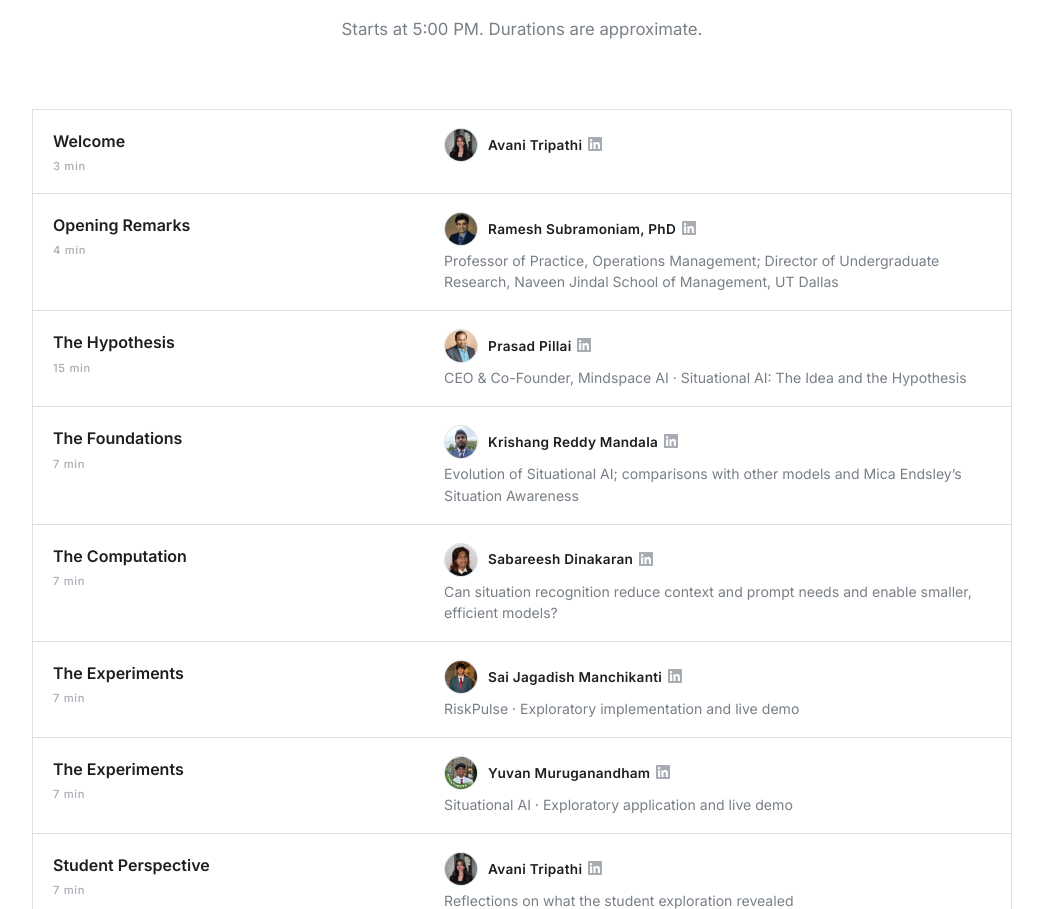
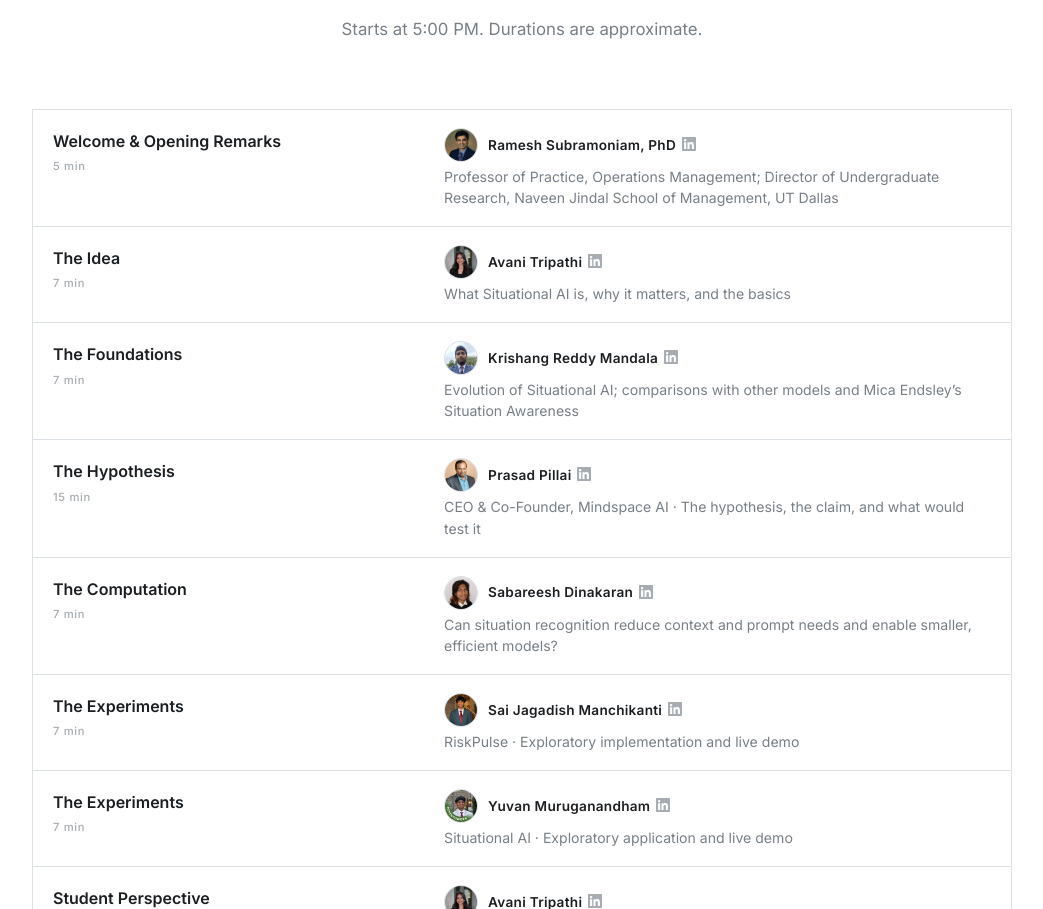
Before and after one commit to Situational-AI/situational-ai.github.io, an Eleventy site: page src/events/october-22-2026.html in a window 1280 px wide. Shown: the part 3022-3931 px from the top of the page, without its empty margins (118-1161 px from the left). Built offline with nearby package versions, Linux system fonts and the light colour scheme; Eleventy itself is replaced by a stand-in of ours; files that its build step writes are made by us from their sources.

Commit message:
program: Prof. Subramoniam opens; Avani gives The Idea, then The Foundations
Avani now introduces what Situational AI is and why, rather than a short
welcome, so the welcome folds into Prof. Subramoniam's opening remarks as
the institutional host. Krishang's Foundations moves ahead of the
hypothesis: the idea, then where it sits against prior work, then the
claim. Prasad's note no longer also claims 'the idea'.

Co-Authored-By: Claude Opus 5 (1M context) <noreply@anthropic.com>

```diff
--- a/src/_data/people.json
+++ b/src/_data/people.json
@@ -108,7 +108,7 @@
       "Research interests"
     ],
     "eventRoles": {
-      "october-22-2026": "Welcome · Student Perspective"
+      "october-22-2026": "The Idea · Student Perspective"
     }
   },
   {
@@ -134,7 +134,7 @@
     ],
     "eventRoles": {
       "2026-05-04-jurs-meetup-recognition": "Presented the Certificate of Excellence",
-      "october-22-2026": "Opening remarks · Recognition & thanks"
+      "october-22-2026": "Welcome & opening remarks · Recognition & thanks"
     }
   },
   {
--- a/src/events/october-22-2026.html
+++ b/src/events/october-22-2026.html
@@ -184,10 +184,10 @@ layout: "layouts/base.njk"
       <div class="research-shell">
         <table class="concept-table program-table">
           <tbody>
-            <tr><th>Welcome<span class="program-duration">3 min</span></th><td><a class="person" href="/people/avani-tripathi.html"><span class="avatar avatar--sm" data-initials="AT"><img src="../assets/images/people/avani.jpg" alt="" loading="lazy" onerror="this.remove()"></span><strong class="person-name">Avani Tripathi</strong></a><a class="li-link" href="https://www.linkedin.com/in/avanitripathi/" target="_blank" rel="noopener" aria-label="Avani Tripathi on LinkedIn"><svg class="li-icon" viewBox="0 0 24 24" aria-hidden="true"><path fill="currentColor" d="M20.45 20.45h-3.55v-5.57c0-1.33-.03-3.04-1.85-3.04-1.85 0-2.14 1.45-2.14 2.94v5.67H9.36V9h3.41v1.56h.05c.47-.9 1.63-1.85 3.36-1.85 3.6 0 4.27 2.37 4.27 5.45v6.29zM5.34 7.43a2.06 2.06 0 1 1 0-4.12 2.06 2.06 0 0 1 0 4.12zM7.12 20.45H3.56V9h3.56v11.45zM22.22 0H1.77C.79 0 0 .77 0 1.72v20.56C0 23.23.79 24 1.77 24h20.45c.98 0 1.78-.77 1.78-1.72V1.72C24 .77 23.2 0 22.22 0z"/></svg></a></td></tr>
-            <tr><th>Opening Remarks<span class="program-duration">4 min</span></th><td><a class="person" href="/people/ramesh-subramoniam.html"><span class="avatar avatar--sm" data-initials="RS"><img src="../assets/images/people/ramesh.jpg" alt="" loading="lazy" onerror="this.remove()"></span><strong class="person-name">Ramesh Subramoniam, PhD</strong></a><a class="li-link" href="https://www.linkedin.com/in/ramesh-subramoniam-a905bb8/" target="_blank" rel="noopener" aria-label="Ramesh Subramoniam, PhD on LinkedIn"><svg class="li-icon" viewBox="0 0 24 24" aria-hidden="true"><path fill="currentColor" d="M20.45 20.45h-3.55v-5.57c0-1.33-.03-3.04-1.85-3.04-1.85 0-2.14 1.45-2.14 2.94v5.67H9.36V9h3.41v1.56h.05c.47-.9 1.63-1.85 3.36-1.85 3.6 0 4.27 2.37 4.27 5.45v6.29zM5.34 7.43a2.06 2.06 0 1 1 0-4.12 2.06 2.06 0 0 1 0 4.12zM7.12 20.45H3.56V9h3.56v11.45zM22.22 0H1.77C.79 0 0 .77 0 1.72v20.56C0 23.23.79 24 1.77 24h20.45c.98 0 1.78-.77 1.78-1.72V1.72C24 .77 23.2 0 22.22 0z"/></svg></a><span class="program-note">Professor of Practice, Operations Management; Director of Undergraduate Research, Naveen Jindal School of Management, UT Dallas</span></td></tr>
-            <tr><th>The Hypothesis<span class="program-duration">15 min</span></th><td><a class="person" href="/people/prasad-pillai.html"><span class="avatar avatar--sm" data-initials="PP"><img src="../assets/images/people/prasad.jpg" alt="" loading="lazy" onerror="this.remove()"></span><strong class="person-name">Prasad Pillai</strong></a><a class="li-link" href="https://www.linkedin.com/in/prasadppillai/" target="_blank" rel="noopener" aria-label="Prasad Pillai on LinkedIn"><svg class="li-icon" viewBox="0 0 24 24" aria-hidden="true"><path fill="currentColor" d="M20.45 20.45h-3.55v-5.57c0-1.33-.03-3.04-1.85-3.04-1.85 0-2.14 1.45-2.14 2.94v5.67H9.36V9h3.41v1.56h.05c.47-.9 1.63-1.85 3.36-1.85 3.6 0 4.27 2.37 4.27 5.45v6.29zM5.34 7.43a2.06 2.06 0 1 1 0-4.12 2.06 2.06 0 0 1 0 4.12zM7.12 20.45H3.56V9h3.56v11.45zM22.22 0H1.77C.79 0 0 .77 0 1.72v20.56C0 23.23.79 24 1.77 24h20.45c.98 0 1.78-.77 1.78-1.72V1.72C24 .77 23.2 0 22.22 0z"/></svg></a><span class="program-note">CEO &amp; Co-Founder, Mindspace AI · Situational AI: The Idea and the Hypothesis</span></td></tr>
+            <tr><th>Welcome &amp; Opening Remarks<span class="program-duration">5 min</span></th><td><a class="person" href="/people/ramesh-subramoniam.html"><span class="avatar avatar--sm" data-initials="RS"><img src="../assets/images/people/ramesh.jpg" alt="" loading="lazy" onerror="this.remove()"></span><strong class="person-name">Ramesh Subramoniam, PhD</strong></a><a class="li-link" href="https://www.linkedin.com/in/ramesh-subramoniam-a905bb8/" target="_blank" rel="noopener" aria-label="Ramesh Subramoniam, PhD on LinkedIn"><svg class="li-icon" viewBox="0 0 24 24" aria-hidden="true"><path fill="currentColor" d="M20.45 20.45h-3.55v-5.57c0-1.33-.03-3.04-1.85-3.04-1.85 0-2.14 1.45-2.14 2.94v5.67H9.36V9h3.41v1.56h.05c.47-.9 1.63-1.85 3.36-1.85 3.6 0 4.27 2.37 4.27 5.45v6.29zM5.34 7.43a2.06 2.06 0 1 1 0-4.12 2.06 2.06 0 0 1 0 4.12zM7.12 20.45H3.56V9h3.56v11.45zM22.22 0H1.77C.79 0 0 .77 0 1.72v20.56C0 23.23.79 24 1.77 24h20.45c.98 0 1.78-.77 1.78-1.72V1.72C24 .77 23.2 0 22.22 0z"/></svg></a><span class="program-note">Professor of Practice, Operations Management; Director of Undergraduate Research, Naveen Jindal School of Management, UT Dallas</span></td></tr>
+            <tr><th>The Idea<span class="program-duration">7 min</span></th><td><a class="person" href="/people/avani-tripathi.html"><span class="avatar avatar--sm" data-initials="AT"><img src="../assets/images/people/avani.jpg" alt="" loading="lazy" onerror="this.remove()"></span><strong class="person-name">Avani Tripathi</strong></a><a class="li-link" href="https://www.linkedin.com/in/avanitripathi/" target="_blank" rel="noopener" aria-label="Avani Tripathi on LinkedIn"><svg class="li-icon" viewBox="0 0 24 24" aria-hidden="true"><path fill="currentColor" d="M20.45 20.45h-3.55v-5.57c0-1.33-.03-3.04-1.85-3.04-1.85 0-2.14 1.45-2.14 2.94v5.67H9.36V9h3.41v1.56h.05c.47-.9 1.63-1.85 3.36-1.85 3.6 0 4.27 2.37 4.27 5.45v6.29zM5.34 7.43a2.06 2.06 0 1 1 0-4.12 2.06 2.06 0 0 1 0 4.12zM7.12 20.45H3.56V9h3.56v11.45zM22.22 0H1.77C.79 0 0 .77 0 1.72v20.56C0 23.23.79 24 1.77 24h20.45c.98 0 1.78-.77 1.78-1.72V1.72C24 .77 23.2 0 22.22 0z"/></svg></a><span class="program-note">What Situational AI is, why it matters, and the basics</span></td></tr>
             <tr><th>The Foundations<span class="program-duration">7 min</span></th><td><a class="person" href="/people/krishang-reddy-mandala.html"><span class="avatar avatar--sm" data-initials="KM"><img src="../assets/images/people/krishang.jpg" alt="" loading="lazy" onerror="this.remove()"></span><strong class="person-name">Krishang Reddy Mandala</strong></a><a class="li-link" href="https://www.linkedin.com/in/krishang-mandala/" target="_blank" rel="noopener" aria-label="Krishang Reddy Mandala on LinkedIn"><svg class="li-icon" viewBox="0 0 24 24" aria-hidden="true"><path fill="currentColor" d="M20.45 20.45h-3.55v-5.57c0-1.33-.03-3.04-1.85-3.04-1.85 0-2.14 1.45-2.14 2.94v5.67H9.36V9h3.41v1.56h.05c.47-.9 1.63-1.85 3.36-1.85 3.6 0 4.27 2.37 4.27 5.45v6.29zM5.34 7.43a2.06 2.06 0 1 1 0-4.12 2.06 2.06 0 0 1 0 4.12zM7.12 20.45H3.56V9h3.56v11.45zM22.22 0H1.77C.79 0 0 .77 0 1.72v20.56C0 23.23.79 24 1.77 24h20.45c.98 0 1.78-.77 1.78-1.72V1.72C24 .77 23.2 0 22.22 0z"/></svg></a><span class="program-note">Evolution of Situational AI; comparisons with other models and Mica Endsley’s Situation Awareness</span></td></tr>
+            <tr><th>The Hypothesis<span class="program-duration">15 min</span></th><td><a class="person" href="/people/prasad-pillai.html"><span class="avatar avatar--sm" data-initials="PP"><img src="../assets/images/people/prasad.jpg" alt="" loading="lazy" onerror="this.remove()"></span><strong class="person-name">Prasad Pillai</strong></a><a class="li-link" href="https://www.linkedin.com/in/prasadppillai/" target="_blank" rel="noopener" aria-label="Prasad Pillai on LinkedIn"><svg class="li-icon" viewBox="0 0 24 24" aria-hidden="true"><path fill="currentColor" d="M20.45 20.45h-3.55v-5.57c0-1.33-.03-3.04-1.85-3.04-1.85 0-2.14 1.45-2.14 2.94v5.67H9.36V9h3.41v1.56h.05c.47-.9 1.63-1.85 3.36-1.85 3.6 0 4.27 2.37 4.27 5.45v6.29zM5.34 7.43a2.06 2.06 0 1 1 0-4.12 2.06 2.06 0 0 1 0 4.12zM7.12 20.45H3.56V9h3.56v11.45zM22.22 0H1.77C.79 0 0 .77 0 1.72v20.56C0 23.23.79 24 1.77 24h20.45c.98 0 1.78-.77 1.78-1.72V1.72C24 .77 23.2 0 22.22 0z"/></svg></a><span class="program-note">CEO &amp; Co-Founder, Mindspace AI · The hypothesis, the claim, and what would test it</span></td></tr>
             <tr><th>The Computation<span class="program-duration">7 min</span></th><td><a class="person" href="/people/sabareesh-dinakaran.html"><span class="avatar avatar--sm" data-initials="SD"><img src="../assets/images/people/sabareesh.jpg" alt="" loading="lazy" onerror="this.remove()"></span><strong class="person-name">Sabareesh Dinakaran</strong></a><a class="li-link" href="https://www.linkedin.com/in/sabareesh-dinakaran-1a5692283/" target="_blank" rel="noopener" aria-label="Sabareesh Dinakaran on LinkedIn"><svg class="li-icon" viewBox="0 0 24 24" aria-hidden="true"><path fill="currentColor" d="M20.45 20.45h-3.55v-5.57c0-1.33-.03-3.04-1.85-3.04-1.85 0-2.14 1.45-2.14 2.94v5.67H9.36V9h3.41v1.56h.05c.47-.9 1.63-1.85 3.36-1.85 3.6 0 4.27 2.37 4.27 5.45v6.29zM5.34 7.43a2.06 2.06 0 1 1 0-4.12 2.06 2.06 0 0 1 0 4.12zM7.12 20.45H3.56V9h3.56v11.45zM22.22 0H1.77C.79 0 0 .77 0 1.72v20.56C0 23.23.79 24 1.77 24h20.45c.98 0 1.78-.77 1.78-1.72V1.72C24 .77 23.2 0 22.22 0z"/></svg></a><span class="program-note">Can situation recognition reduce context and prompt needs and enable smaller, efficient models?</span></td></tr>
             <tr><th>The Experiments<span class="program-duration">7 min</span></th><td><a class="person" href="/people/sai-jagadish-manchikanti.html"><span class="avatar avatar--sm" data-initials="SM"><img src="../assets/images/people/sai.jpg" alt="" loading="lazy" onerror="this.remove()"></span><strong class="person-name">Sai Jagadish Manchikanti</strong></a><a class="li-link" href="https://www.linkedin.com/in/saijagadishkumarmanchikanti/" target="_blank" rel="noopener" aria-label="Sai Jagadish Manchikanti on LinkedIn"><svg class="li-icon" viewBox="0 0 24 24" aria-hidden="true"><path fill="currentColor" d="M20.45 20.45h-3.55v-5.57c0-1.33-.03-3.04-1.85-3.04-1.85 0-2.14 1.45-2.14 2.94v5.67H9.36V9h3.41v1.56h.05c.47-.9 1.63-1.85 3.36-1.85 3.6 0 4.27 2.37 4.27 5.45v6.29zM5.34 7.43a2.06 2.06 0 1 1 0-4.12 2.06 2.06 0 0 1 0 4.12zM7.12 20.45H3.56V9h3.56v11.45zM22.22 0H1.77C.79 0 0 .77 0 1.72v20.56C0 23.23.79 24 1.77 24h20.45c.98 0 1.78-.77 1.78-1.72V1.72C24 .77 23.2 0 22.22 0z"/></svg></a><span class="program-note">RiskPulse · Exploratory implementation and live demo</span></td></tr>
             <tr><th>The Experiments<span class="program-duration">7 min</span></th><td><a class="person" href="/people/yuvan-muruganandham.html"><span class="avatar avatar--sm" data-initials="YM"><img src="../assets/images/people/yuvan.jpg" alt="" loading="lazy" onerror="this.remove()"></span><strong class="person-name">Yuvan Muruganandham</strong></a><a class="li-link" href="https://www.linkedin.com/in/yuvan-muruganandham/" target="_blank" rel="noopener" aria-label="Yuvan Muruganandham on LinkedIn"><svg class="li-icon" viewBox="0 0 24 24" aria-hidden="true"><path fill="currentColor" d="M20.45 20.45h-3.55v-5.57c0-1.33-.03-3.04-1.85-3.04-1.85 0-2.14 1.45-2.14 2.94v5.67H9.36V9h3.41v1.56h.05c.47-.9 1.63-1.85 3.36-1.85 3.6 0 4.27 2.37 4.27 5.45v6.29zM5.34 7.43a2.06 2.06 0 1 1 0-4.12 2.06 2.06 0 0 1 0 4.12zM7.12 20.45H3.56V9h3.56v11.45zM22.22 0H1.77C.79 0 0 .77 0 1.72v20.56C0 23.23.79 24 1.77 24h20.45c.98 0 1.78-.77 1.78-1.72V1.72C24 .77 23.2 0 22.22 0z"/></svg></a><span class="program-note">Situational AI · Exploratory application and live demo</span></td></tr>
```
